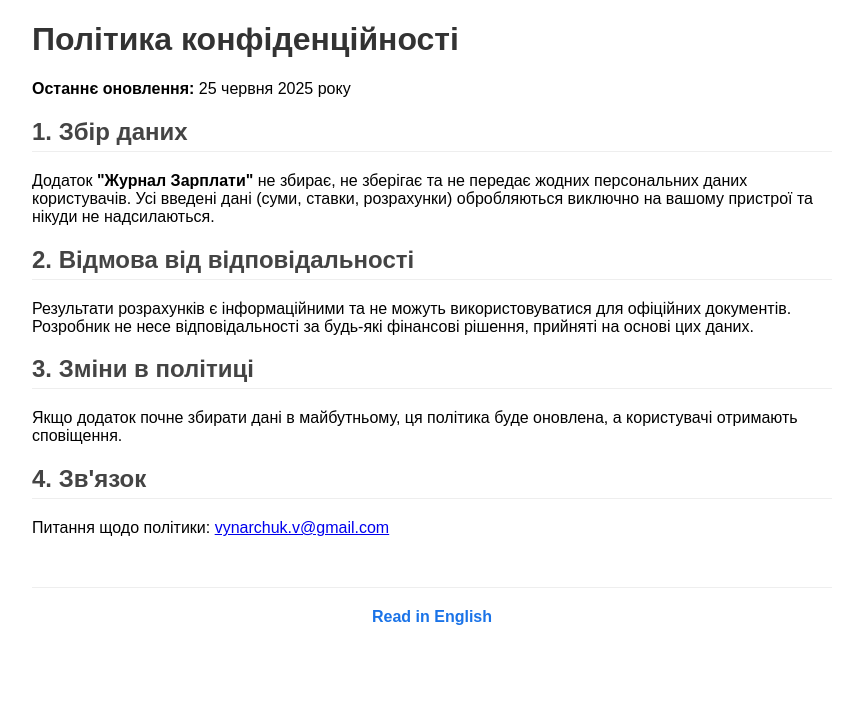
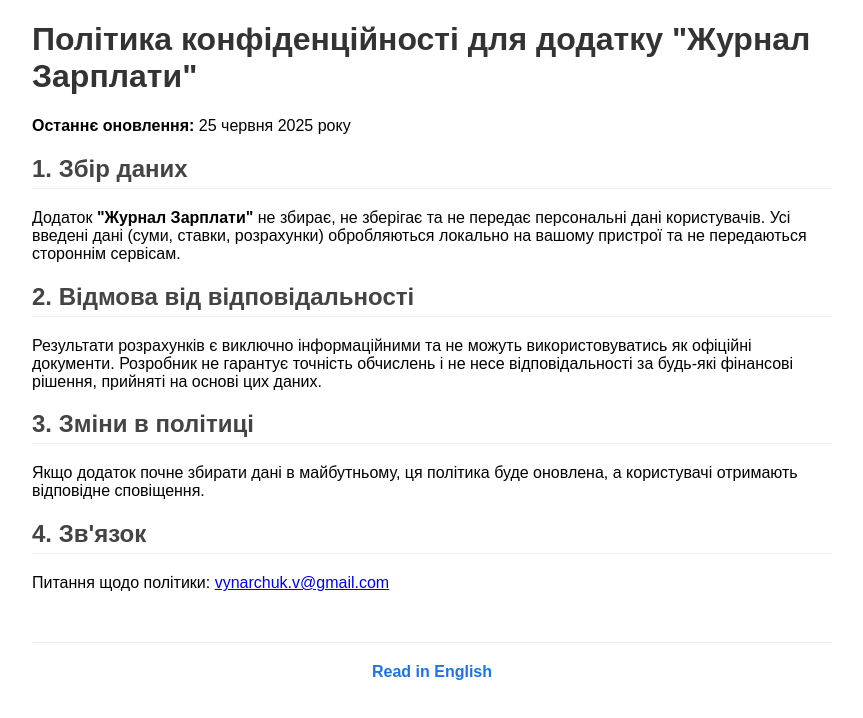
Before and after one commit to vadimusv/salary-journal, a plain HTML site: page index.html in a window 1280 px wide. Shown: the whole page, without its empty margins (208-1071 px from the left). Drawn offline with Linux system fonts and the light colour scheme.

Commit message:
Update index.html

```diff
--- a/index.html
+++ b/index.html
@@ -2,7 +2,7 @@
 <html lang="uk">
 <head>
     <meta charset="UTF-8">
-    <title>Політика конфіденційності: Калькулятор Зарплати</title>
+    <title>Політика конфіденційності – Журнал Зарплати</title>
     <style>
         body { font-family: Arial, sans-serif; max-width: 800px; margin: 20px auto; padding: 0 20px; }
         h1 { color: #333; }
@@ -13,24 +13,23 @@
     </style>
 </head>
 <body>
-    <h1>Політика конфіденційності</h1>
+    <h1>Політика конфіденційності для додатку "Журнал Зарплати"</h1>
     <p><strong>Останнє оновлення:</strong> 25 червня 2025 року</p>
 
     <h2>1. Збір даних</h2>
-    <p>Додаток <strong>"Журнал Зарплати"</strong> не збирає, не зберігає та не передає жодних персональних даних користувачів. Усі введені дані (суми, ставки, розрахунки) обробляються виключно на вашому пристрої та нікуди не надсилаються.</p>
+    <p>Додаток <strong>"Журнал Зарплати"</strong> не збирає, не зберігає та не передає персональні дані користувачів. Усі введені дані (суми, ставки, розрахунки) обробляються локально на вашому пристрої та не передаються стороннім сервісам.</p>
 
     <h2>2. Відмова від відповідальності</h2>
-    <p>Результати розрахунків є інформаційними та не можуть використовуватися для офіційних документів. Розробник не несе відповідальності за будь-які фінансові рішення, прийняті на основі цих даних.</p>
+    <p>Результати розрахунків є виключно інформаційними та не можуть використовуватись як офіційні документи. Розробник не гарантує точність обчислень і не несе відповідальності за будь-які фінансові рішення, прийняті на основі цих даних.</p>
 
     <h2>3. Зміни в політиці</h2>
-    <p>Якщо додаток почне збирати дані в майбутньому, ця політика буде оновлена, а користувачі отримають сповіщення.</p>
+    <p>Якщо додаток почне збирати дані в майбутньому, ця політика буде оновлена, а користувачі отримають відповідне сповіщення.</p>
 
     <h2>4. Зв'язок</h2>
     <p>Питання щодо політики: <a href="mailto:vynarchuk.v@gmail.com">vynarchuk.v@gmail.com</a></p>
 
-    <!-- Кінець основного вмісту - футер з посиланням на англійську версію -->
     <footer>
-        <a href="privacy_en.html">Read in English</a>
+        <a href="https://vadimusv.github.io/salary-journal/privacy_en.html">Read in English</a>
     </footer>
 </body>
 </html>
```
